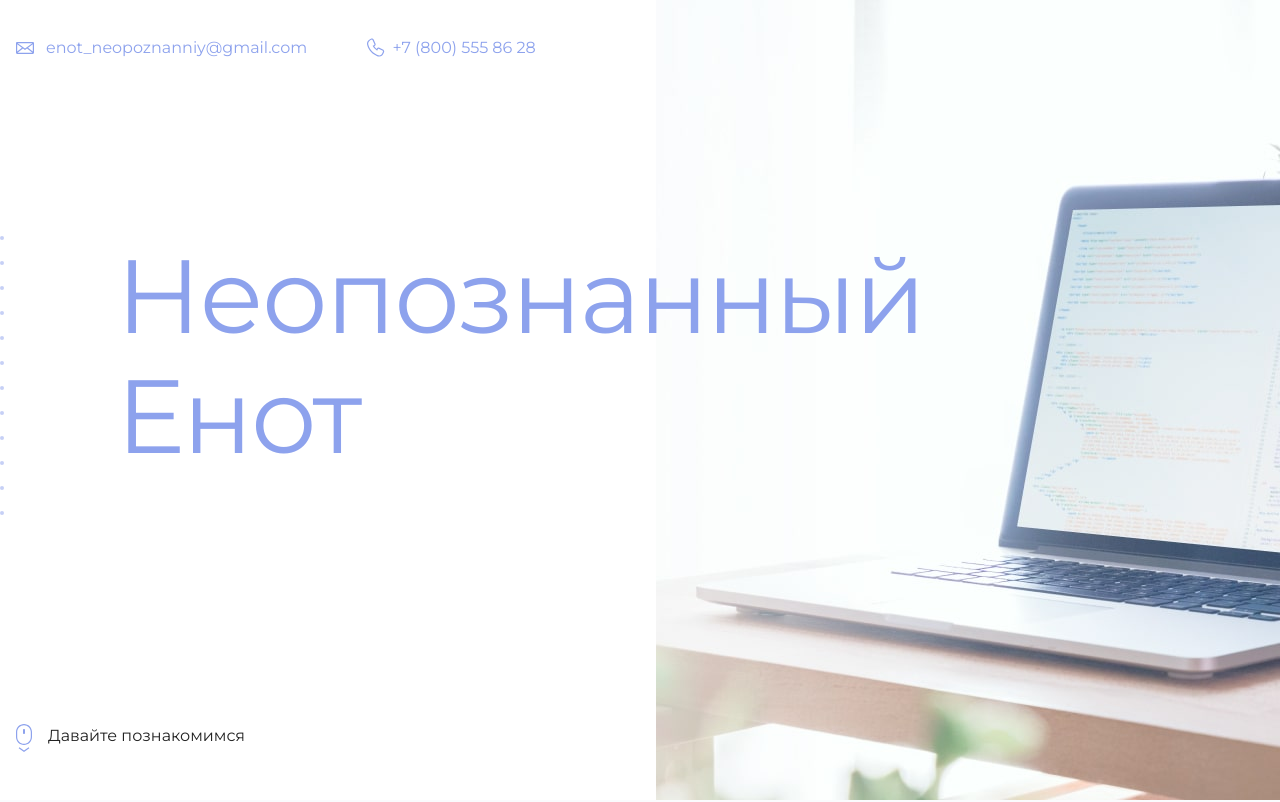
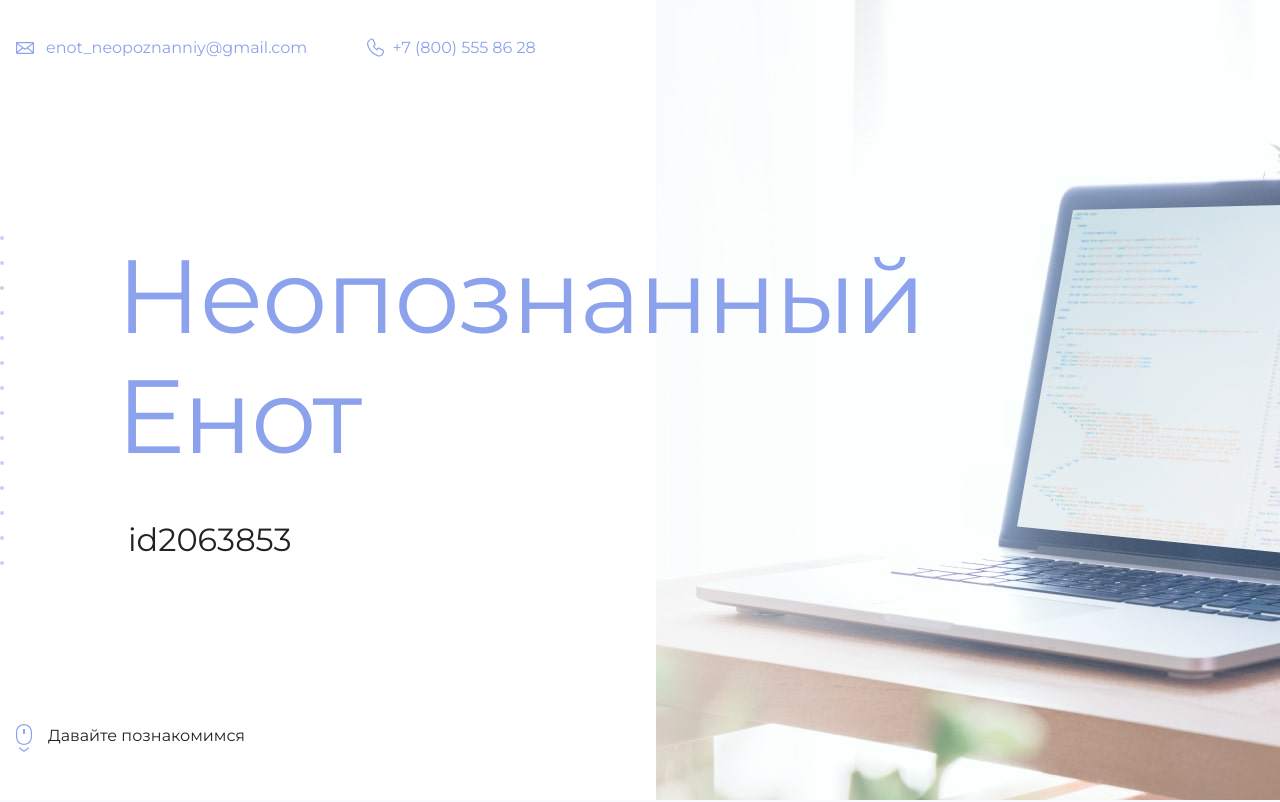
Before and after one commit to LenaKorsakov/my-third, a plain HTML site: page index.html in a window 1280 px wide. Shown: the top 802 px of the page. Drawn offline with Linux system fonts and the light colour scheme.

Commit message:
Добавила id

```diff
--- a/index.html
+++ b/index.html
@@ -19,7 +19,7 @@
       <section class="hero-image">
         <div class="container">
           <h1 class="heading">Неопознанный Енот</h1>
-          <p><!-- Тут ваш id на сайте Академии --></p>
+          <p>id2063853</p>
         </div>
       </section>
 
```
